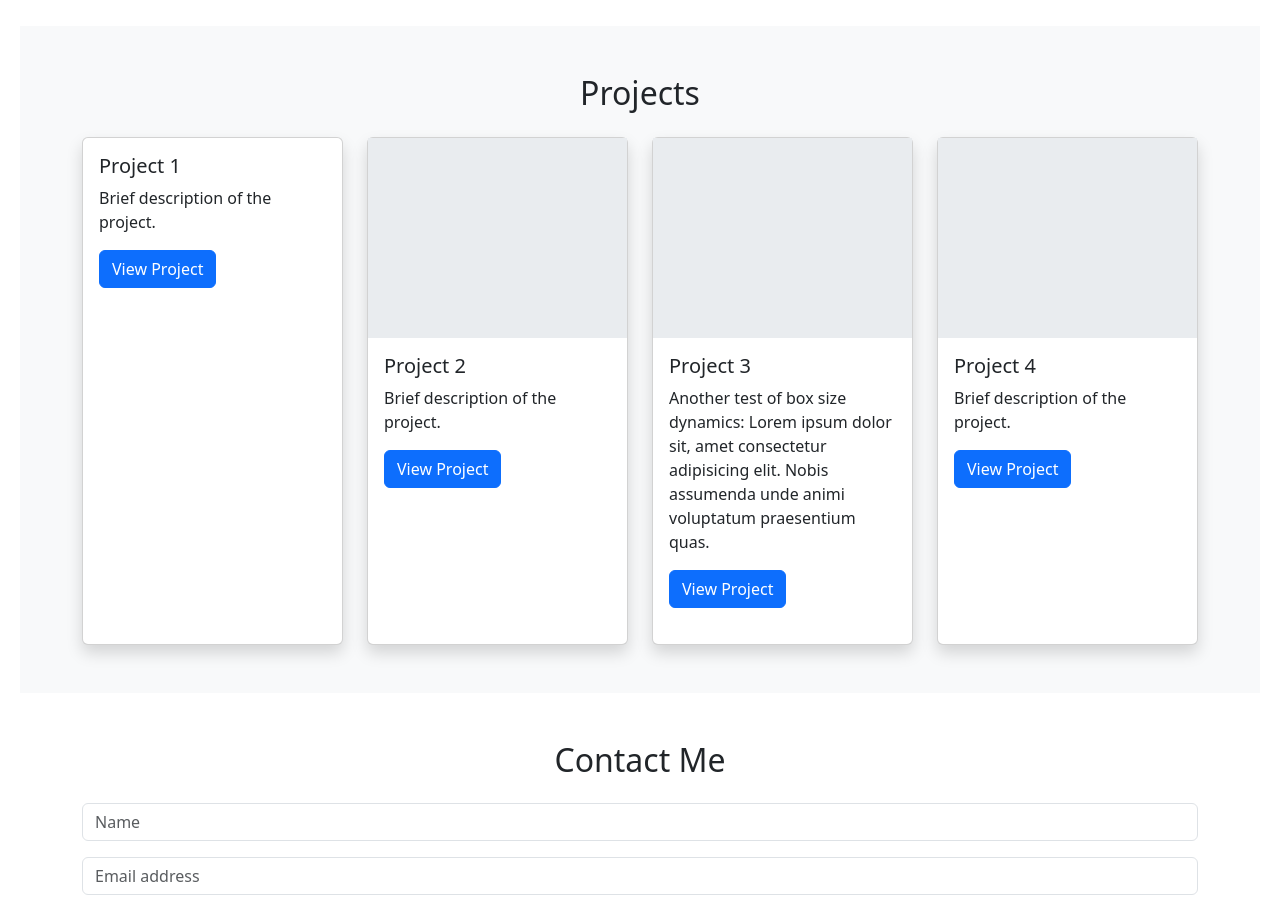
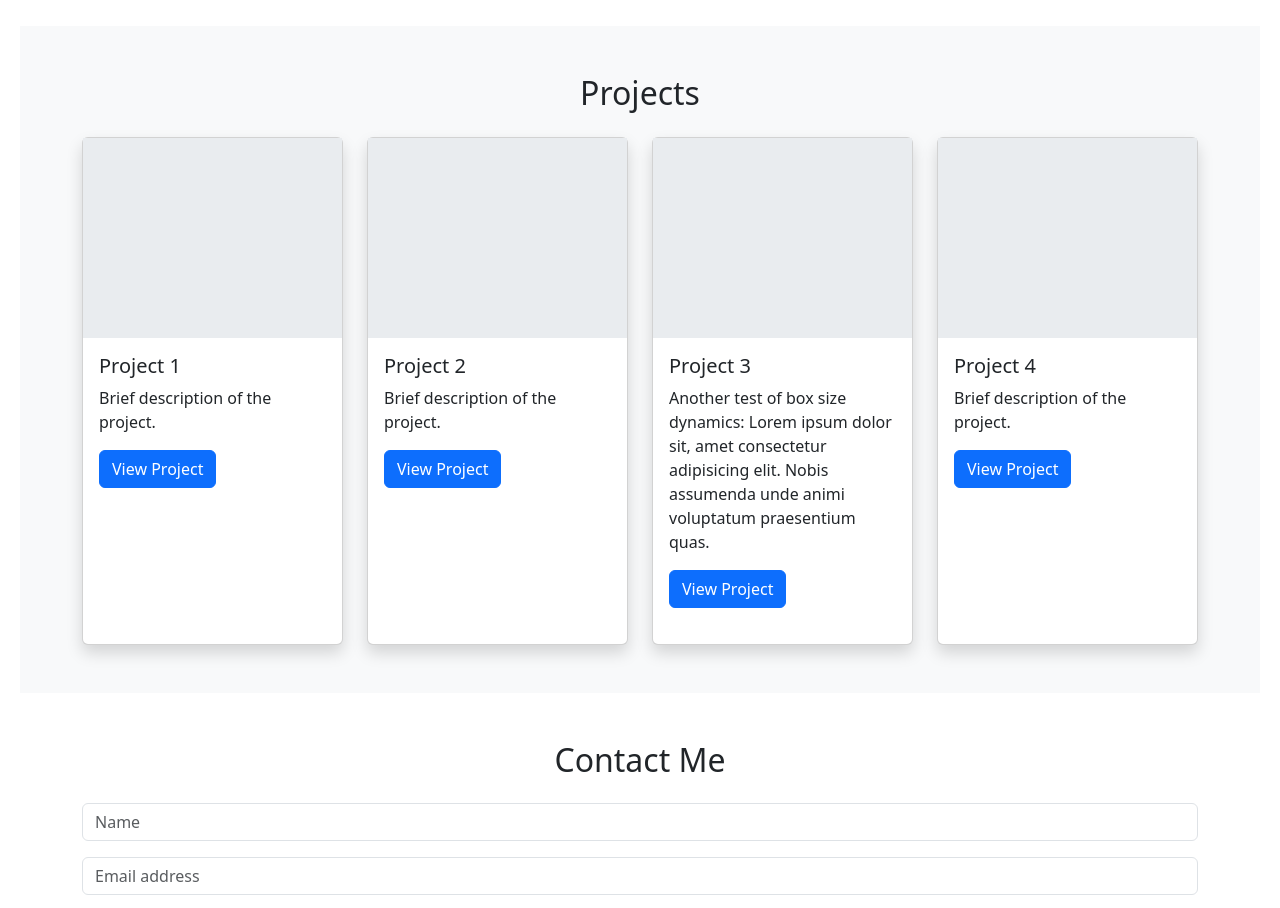
Before and after one commit to sjovy/Bootstrap, a plain HTML site: page portfolio-bootstrap.html in a window 1280 px wide. Shown: the part 1820-2728 px from the top of the page. Drawn offline with nearby package versions, Linux system fonts and the light colour scheme.

Commit message:
minor adjustments

```diff
--- a/portfolio-bootstrap.html
+++ b/portfolio-bootstrap.html
@@ -187,6 +187,7 @@
                 <div class="row">
                     <div class="col-md-3 col-sm-6">
                         <div class="card project-card h-100 shadow">
+                            <div class="project-image-placeholder"></div>
                             <div class="card-body">
                                 <h5 class="card-title">Project 1</h5>
                                 <p class="card-text">Brief description of the project.</p>
```
